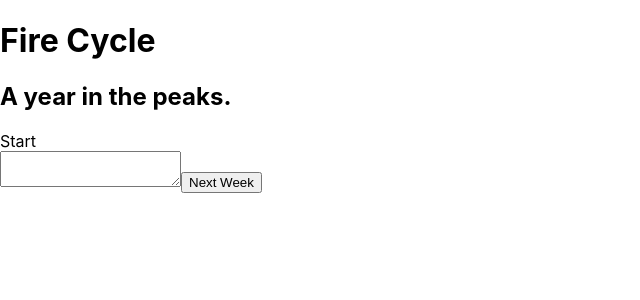
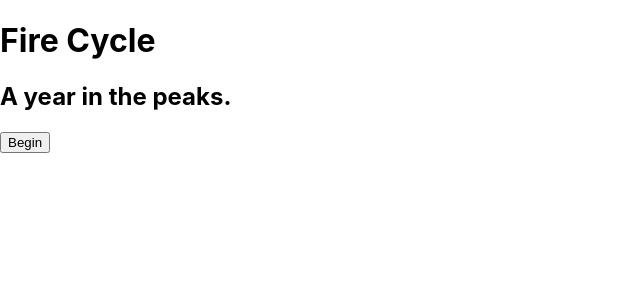
Before and after one commit to kavita-p/fire-cycle, a React (Create React App) app: page / in a window 1280 px wide. Shown: the top 300 px of the page, without its empty margins (0-640 px from the left). Built offline with nearby package versions, Linux system fonts and the light colour scheme; the HTML template or start-up script is replaced by a standard one.

Commit message:
log and calendar fully component-ized

```diff
--- a/src/App.jsx
+++ b/src/App.jsx
@@ -5,7 +5,6 @@ import deckBuilder from './utils/deckBuilder.js'
 
 
 const App = () => {
-
 
   //state
   const [week, changeWeek] = useState(0);
@@ -38,6 +37,8 @@ const App = () => {
     updateCard(deck[deck.length - 1]);
   }
 
+  //event handlers
+
   let handleWriting = (e) => {
     updateScrawl(e.target.value);
   }
@@ -48,13 +49,12 @@ const App = () => {
       <h1>Fire Cycle</h1>
       <h2>A year in the peaks.</h2>
       <Calendar week = {week} card = {card} />
-      {/* <Log week = {week} journal = {journal}/> */}
-      <div>
-        <form>
-          <textarea value={scrawl} onChange={handleWriting}></textarea>
-          <input type="submit" onClick={advanceButton} value={week > 4 ? 'Reset' : 'Next Week'}/>
-        </form>
-      </div>
+      <Log
+        week = {week}
+        scrawl = {scrawl}
+        advanceButton={advanceButton}
+        handleWriting = {handleWriting}
+      />
     </div>
   );
 }
--- a/src/Calendar.jsx
+++ b/src/Calendar.jsx
@@ -1,8 +1,8 @@
 const Calendar = (props) => {
   if (props.week === 0) {
-    return 'Start';
+    return null;
   } else if (props.week > 4) {
-    return 'End';
+    return null;
   } else {
     return (
       <div>
--- a/src/Log.jsx
+++ b/src/Log.jsx
@@ -1,15 +1,17 @@
 const Log = (props) => {
   if (props.week < 1) {
-    return null;
+    return (<input type="submit" onClick={props.advanceButton} value="Begin"/>);
   } else if (props.week > 4) {
-    return
+    return (<input type="submit" onClick={props.advanceButton} value="Reset"/>)
   } else {
-    return (<div>
-      <form>
-        <textarea>
-        </textarea>
-      </form>
-    </div>)
+    return (
+      <div>
+        <form>
+          <textarea value={props.scrawl} onChange={props.handleWriting}></textarea>
+          <input type="submit" onClick={props.advanceButton} value="Next Week"/>
+        </form>
+      </div>
+    )
   }
 }
 
```
